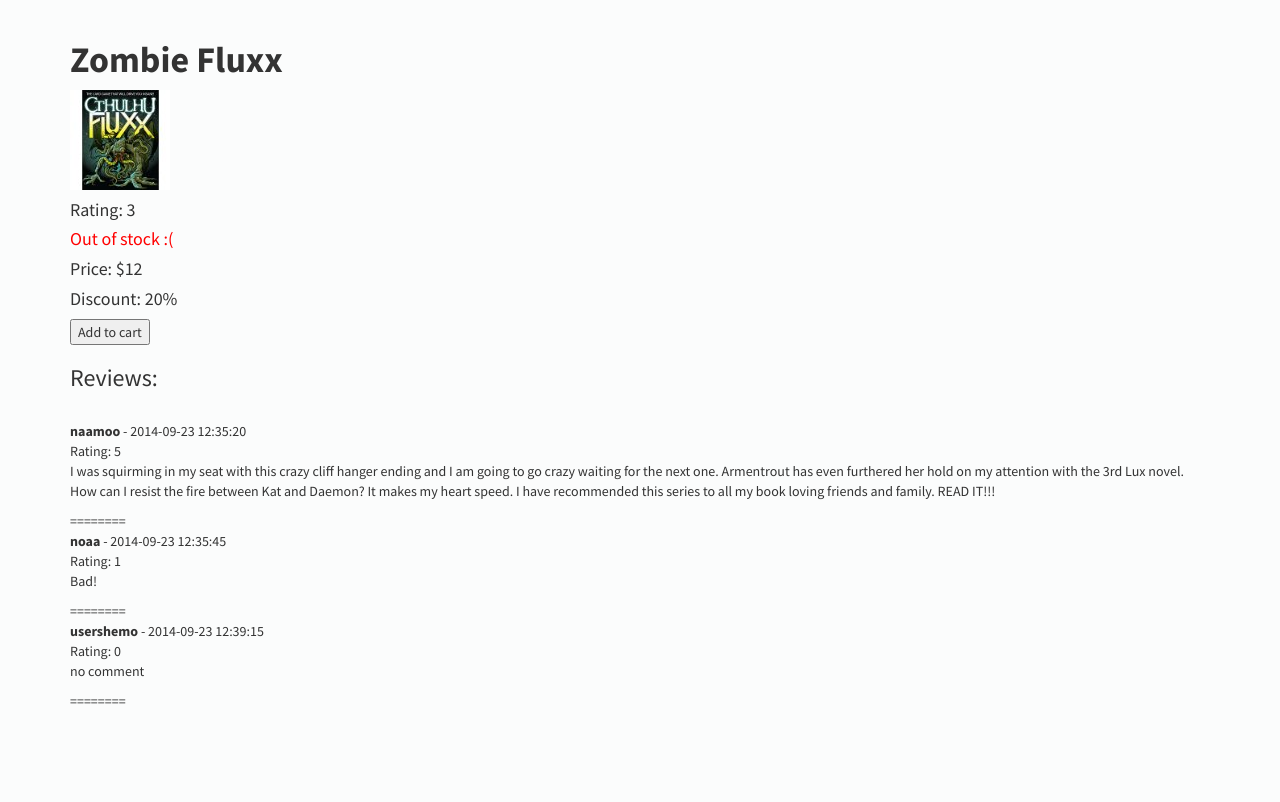
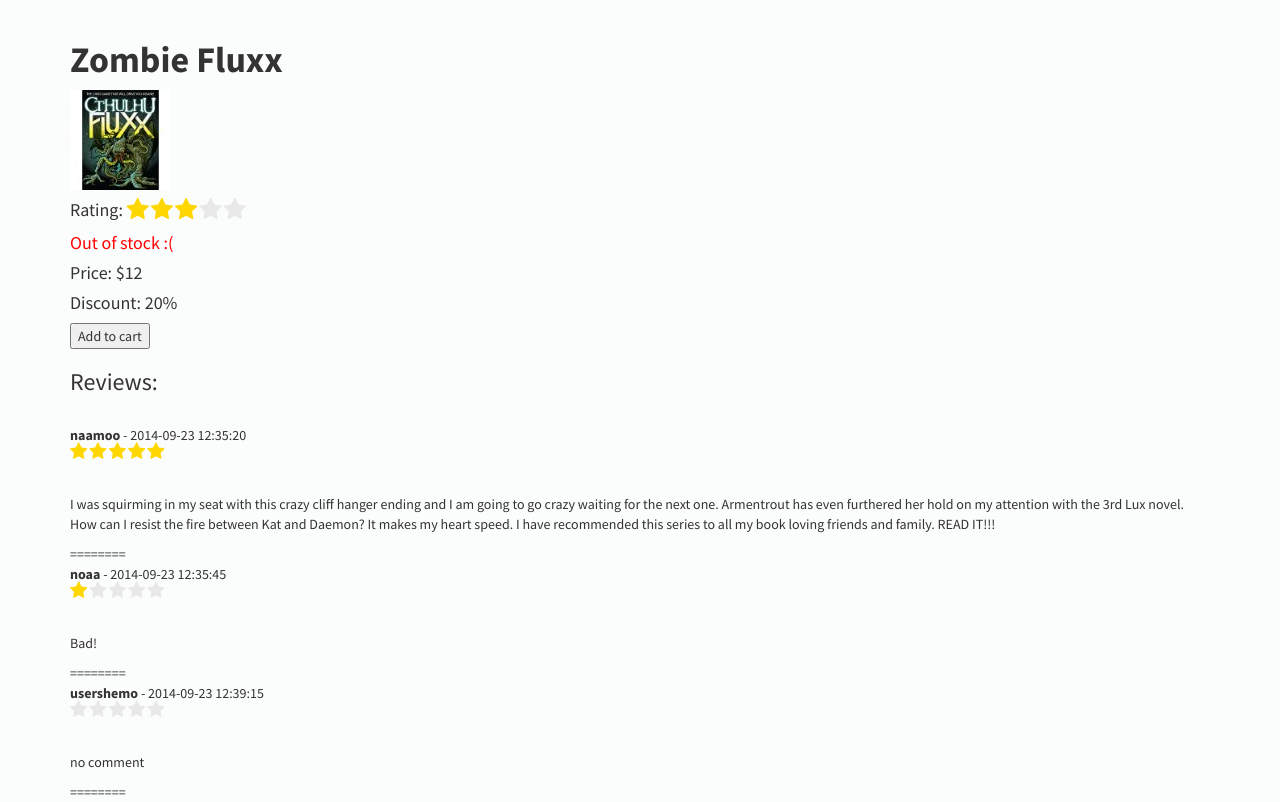
Before and after one commit to husseny/CSEN704, a PHP site: page /eshop/views/product.php?product_id=1 in a window 1280 px wide. Shown: the part 52-854 px from the top of the page. Before the commit the page ends 756 px from the top, so only its background shows below. Run offline with PHP 8.4, Linux system fonts and the light colour scheme; data comes from the database, SQL or seed files in the repository; some libraries are stand-ins or nearby versions.

Commit message:
Adding star rating

```diff
--- a/Views/product.php
+++ b/Views/product.php
@@ -14,7 +14,14 @@ $reviews = get_reviews($product_id)
 <div class="container">
 	<h1><b><?php echo $product_info->title; ?></b></h1>
 	<img <?php echo "src=\"/eShop/Assets/images/product".$product_id.".jpg\""; ?>>
-	<h4>Rating: <?php echo $product_info->average_rating; ?></h4>
+	<h4>Rating: <?php
+			for($j = 1; $j <= 5 ; $j++){
+			if ($j <= $product_info->average_rating){
+				echo "<i class='fa fa-star fa-lg star'></i>";
+			}else{
+				echo "<i class='fa fa-star fa-lg star_dull'></i>";
+			}
+		}?></h4>
 	<h4 style="color:red"><?php echo $product_info->stock == 0 ? "Out of stock :(":""; ?></h4>
 	<h4>Price: $<?php echo $product_info->price; ?></h4>
 	<h4>Discount: <?php echo $product_info->discount; ?>%</h4>
@@ -30,7 +37,16 @@ $reviews = get_reviews($product_id)
 	foreach ($reviews as $review) {
 		echo "<br><b>".get_username($review->user_id)."</b>";
 		echo " - ".$review->time_added;
-		echo "<br>Rating: ".$review->rate;
+		$user_rating = $review->rate;;
+		echo "<p>";
+		for($j = 1; $j <= 5 ; $j++){
+			if ($j <= $user_rating){
+				echo "<i class='fa fa-star fa-lg star'></i>";
+			}else{
+				echo "<i class='fa fa-star fa-lg star_dull'></i>";
+			}
+		}
+		echo "</p>";
 		echo "<br><p>".$review->comment."</p>";
 		echo "========";
 	}
```
